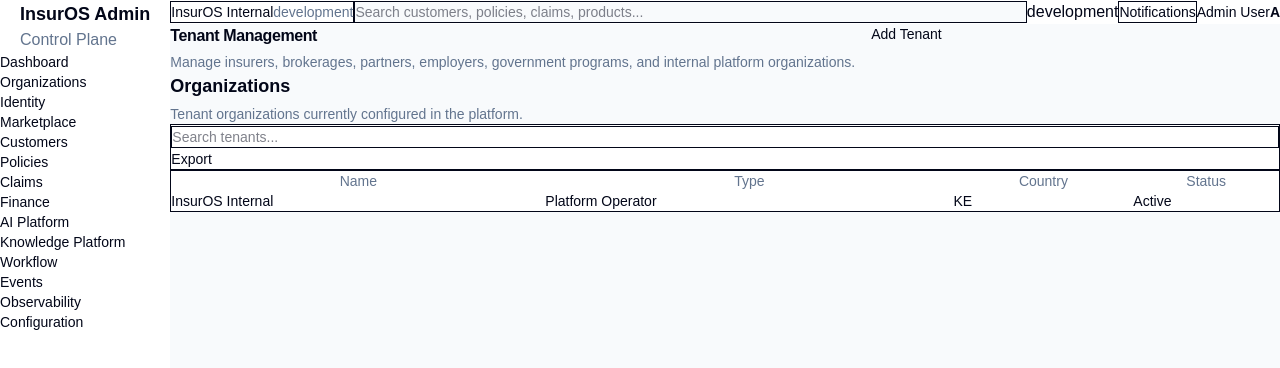
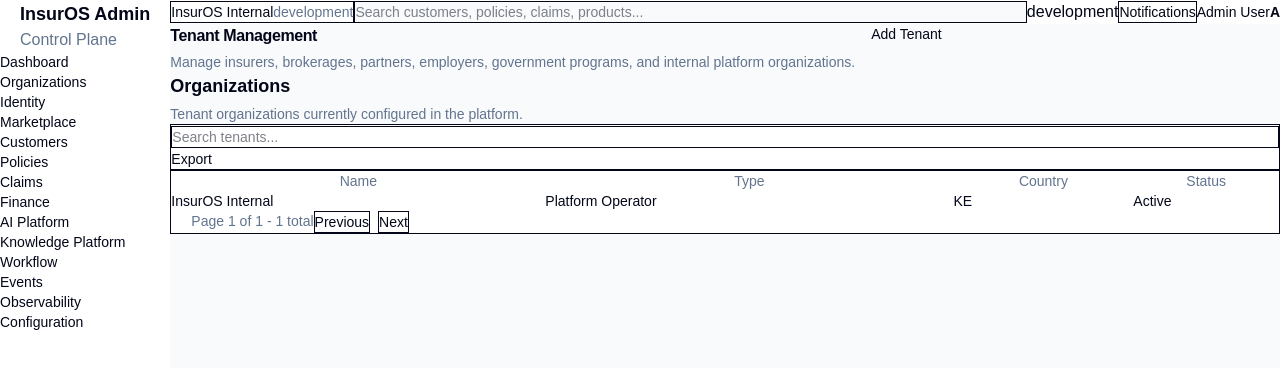
Before and after one commit to Bucrepinfo-lab/InsurOS, a Next.js app in the folder apps/admin/: page /dashboard/tenants in a window 1280 px wide. Shown: the top 368 px of the page. Built offline with nearby package versions, Linux system fonts and the light colour scheme; no server answers.

Commit message:
feat(admin): add pagination to tenant and identity tables

```diff
--- a/apps/admin/src/app/dashboard/identity/page.tsx
+++ b/apps/admin/src/app/dashboard/identity/page.tsx
@@ -4,6 +4,7 @@ import {
   DataTable,
   EmptyState,
   FilterBar,
+  Pagination,
   SearchInput,
   TableToolbar,
   WorkspaceHeader,
@@ -66,6 +67,7 @@ export default function IdentityPage() {
             action={<Button>Invite User</Button>}
           />
         }
+        footer={<Pagination page={1} totalPages={1} totalItems={users.length} />}
       />
     </>
   );
--- a/apps/admin/src/app/dashboard/tenants/page.tsx
+++ b/apps/admin/src/app/dashboard/tenants/page.tsx
@@ -4,6 +4,7 @@ import {
   DataTable,
   EmptyState,
   FilterBar,
+  Pagination,
   SearchInput,
   TableToolbar,
   WorkspaceHeader,
@@ -66,6 +67,7 @@ export default function TenantsPage() {
             action={<Button>Add Tenant</Button>}
           />
         }
+        footer={<Pagination page={1} totalPages={1} totalItems={tenants.length} />}
       />
     </>
   );
```
